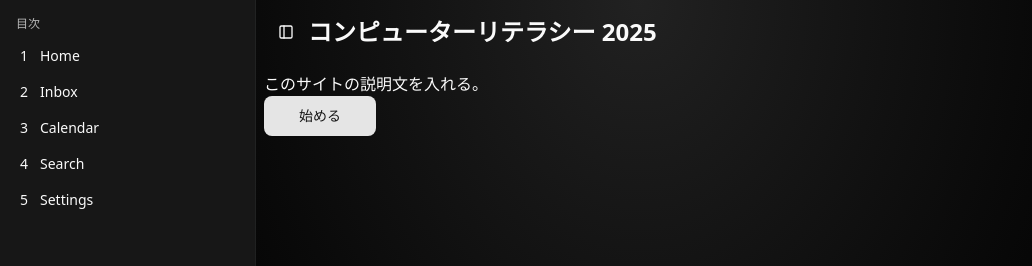
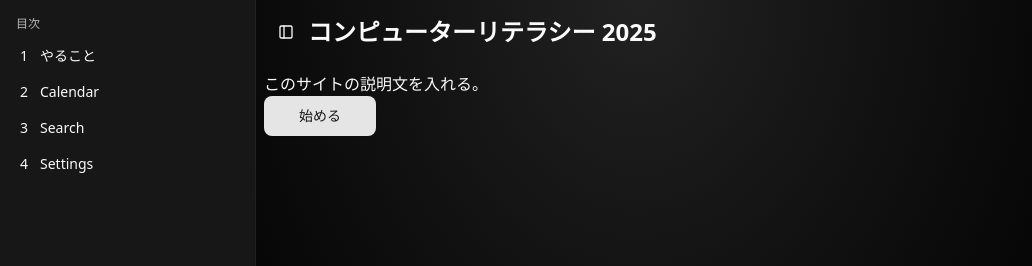
Before and after one commit to zundemy/root, a Next.js app: page / in a window 1280 px wide. Shown: the top 266 px of the page, without its empty margins (0-1032 px from the left). Built offline with nearby package versions, Linux system fonts and the light colour scheme.

Commit message:
リンクをnext/linkに変更

```diff
--- a/src/components/app-sidebar.tsx
+++ b/src/components/app-sidebar.tsx
@@ -8,15 +8,12 @@ import {
 	SidebarMenuButton,
 	SidebarMenuItem,
 } from "@/components/ui/sidebar";
+import Link from "next/link";
 
 const menuItems = [
 	{
-		title: "Home",
-		url: "#",
-	},
-	{
-		title: "Inbox",
-		url: "#",
+		title: "やること",
+		url: "/introduction",
 	},
 	{
 		title: "Calendar",
@@ -43,12 +40,12 @@ export function AppSidebar() {
 							{menuItems.map((item, number) => (
 								<SidebarMenuItem key={item.title}>
 									<SidebarMenuButton asChild>
-										<a href={item.url}>
+										<Link href={item.url}>
 											<span className="flex h-4 w-4 shrink-0 items-center justify-center">
 												{number + 1}
 											</span>
 											<span>{item.title}</span>
-										</a>
+										</Link>
 									</SidebarMenuButton>
 								</SidebarMenuItem>
 							))}
```
